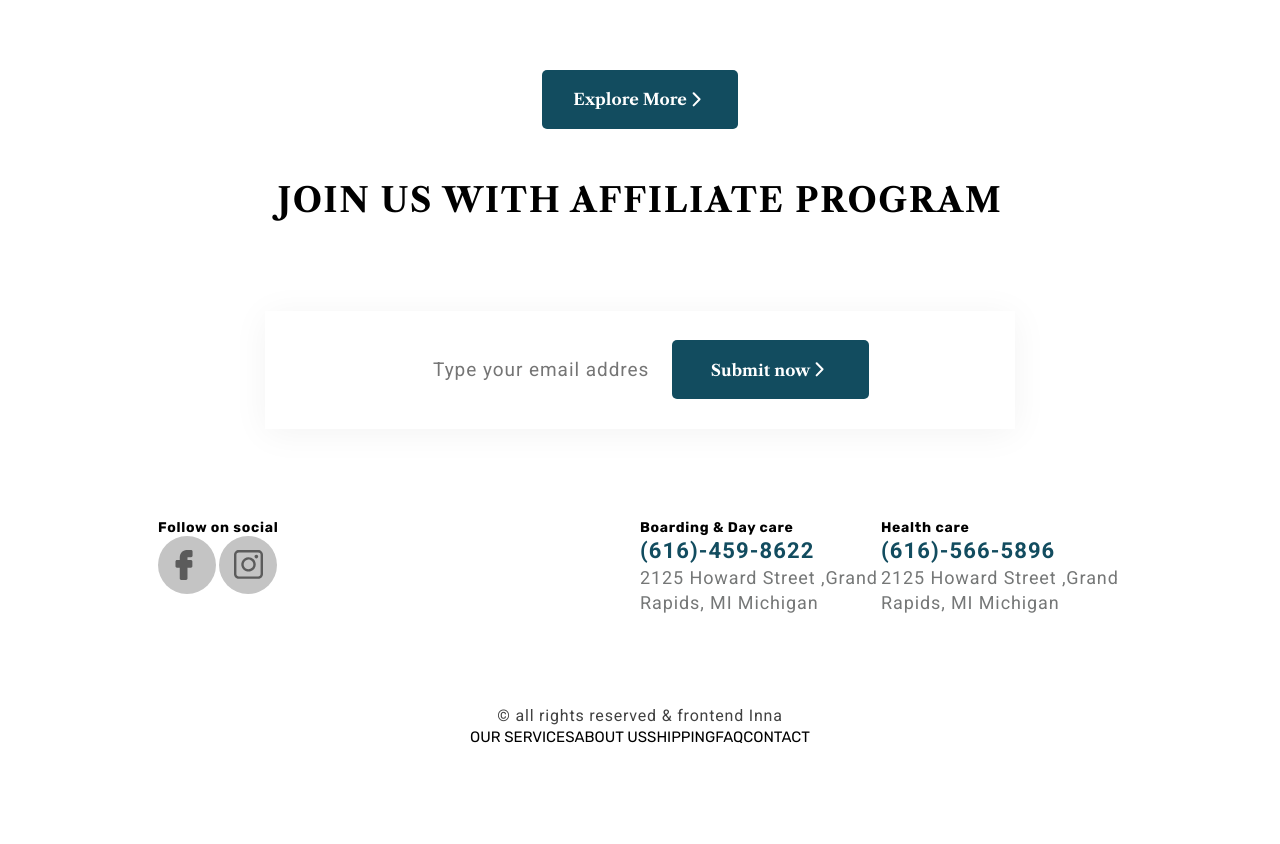
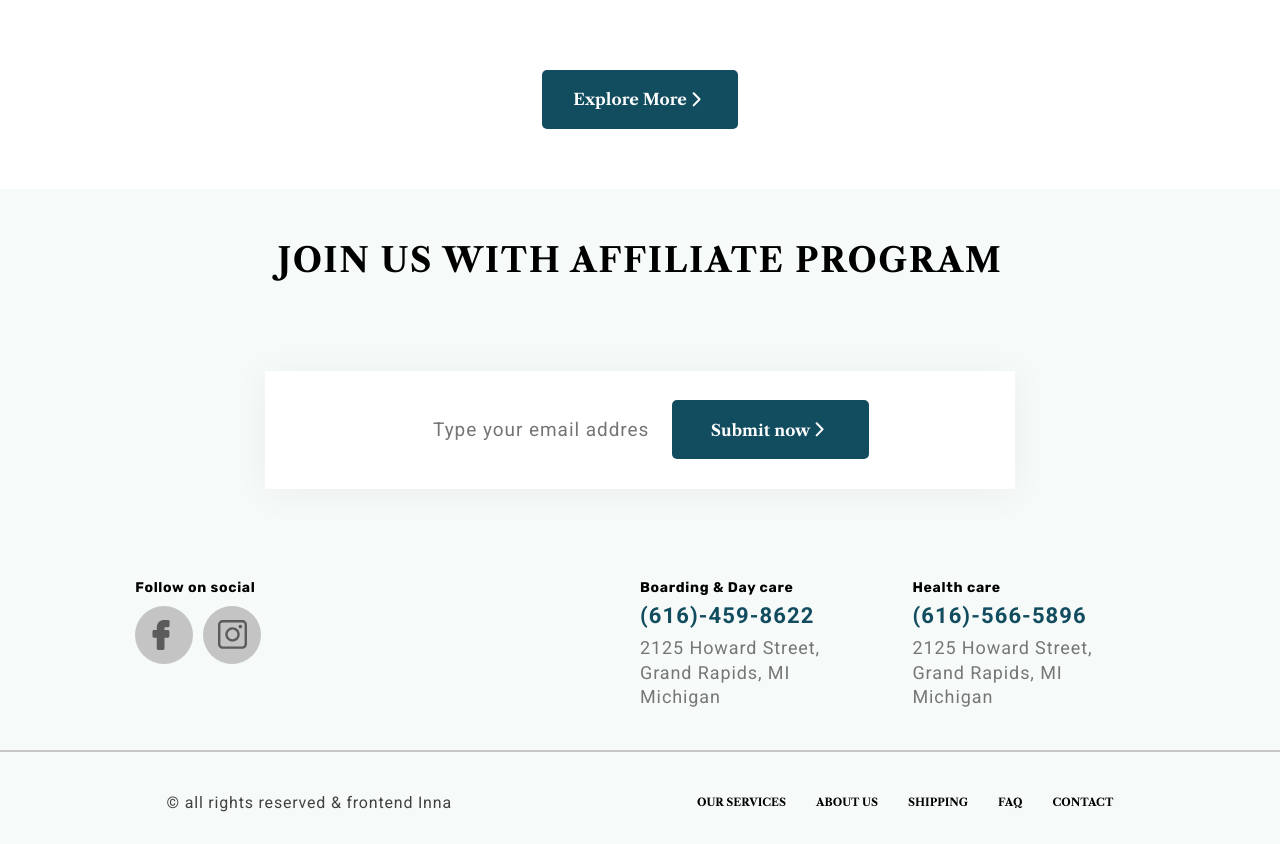
Before and after one commit to innakova/dog-site, a plain HTML site: page index.html in a window 1280 px wide. Shown: the part 3940-4784 px from the top of the page. Before the commit the page ends 4688 px from the top, so only its background shows below. Drawn offline with nearby package versions, Linux system fonts and the light colour scheme.

Commit message:
finished footer blocks

```diff
--- a/index.html
+++ b/index.html
@@ -245,7 +245,7 @@
             <div class="contact_block">
                 <div class="follow_box">
                     <span class="follow_title category">Follow on social</span>
-                    <div>
+                    <div class="social_icons">
                         <img class="icons" src="images/fb.svg" alt="">
                         <img class="icons" src="images/insta.svg" alt="">
                     </div>
@@ -254,16 +254,18 @@
                     <div class="left_contact contact">
                         <span class="contact_category category">Boarding & Day care</span>
                         <span class="contact_number">(616)-459-8622</span>
-                        <p class="contact_address">2125  Howard Street ,Grand Rapids, MI  Michigan</p>
+                        <p class="contact_address">2125  Howard Street, Grand Rapids, MI  Michigan</p>
                     </div>
                     <div class="right_contact contact">
                         <span class="contact_category category">Health care</span>
                         <span class="contact_number">(616)-566-5896</span>
-                        <p class="contact_address">2125  Howard Street ,Grand Rapids, MI  Michigan</p>
+                        <p class="contact_address">2125  Howard Street, Grand Rapids, MI  Michigan</p>
                     </div>
                 </div>
             </div>
-            <div class="copyright_footer">
+        </div>
+        <div class="line_grey"></div>
+        <div class="copyright_footer__container">
             <p class="copyrignt"> © all rights reserved &  frontend Inna</p>
             <div class="footer_nav">
                 <ul class="menu__nav">
@@ -285,7 +287,6 @@
                 </ul>
             </div>
         </div>
-        </div>
        </footer>
     </div>
     <script src="../script.js"></script>
--- a/style.css
+++ b/style.css
@@ -899,6 +899,8 @@ body {
   /* footer */
 
 .footer {
+    margin-top: 6rem;
+    background-color: #F6FAF9;
 }
 .footer__container {
     display: flex;
@@ -942,6 +944,9 @@ body {
 }
 .follow_box {
     flex: 0 0 50%;
+    display: flex;
+    flex-direction: column;
+    row-gap: 1rem;
 }
 .category{
     color: #000;
@@ -951,18 +956,25 @@ body {
     line-height: normal;
     letter-spacing: 0.7px;
 }
+.social_icons{
+    display: flex;
+    column-gap: 1rem;
+}
 .follow_title {
+
 }
 .icons {
 }
 .contact_box {
     display: flex;
     flex: 0 0 50%;
+    column-gap: 4rem;
 
 }
 .contact{
     display: flex;
     flex-direction: column;
+    row-gap: 0.5rem;
 }
 .left_contact {
 }
@@ -986,7 +998,18 @@ body {
 }
 .right_contact {
 }
-.copyright_footer {
+
+.line_grey{
+    border: 0.1rem solid #C7C7C7;
+    margin: 4rem 0;
+}
+.copyright_footer__container {
+    display: flex;
+    justify-content: space-around;
+    align-items: center;
+    width: 100%;
+    margin-bottom: 3rem;
+    /* border-top: 1px solid grey; */
 }
 .copyrignt {
     color: #414141;
@@ -1003,7 +1026,14 @@ body {
 }
 .menu__nav{
     display: flex;
+    column-gap: 3rem;
 }
 .menu__items{
 
 }
+.menu__nav .menu__link {
+    color: #000;
+    font-family:'Libre Caslon Text', serif;
+    font-size: 1.1rem;
+    font-weight: 700;
+}
```
Lines whose indentation alone changed are shown as unchanged.
